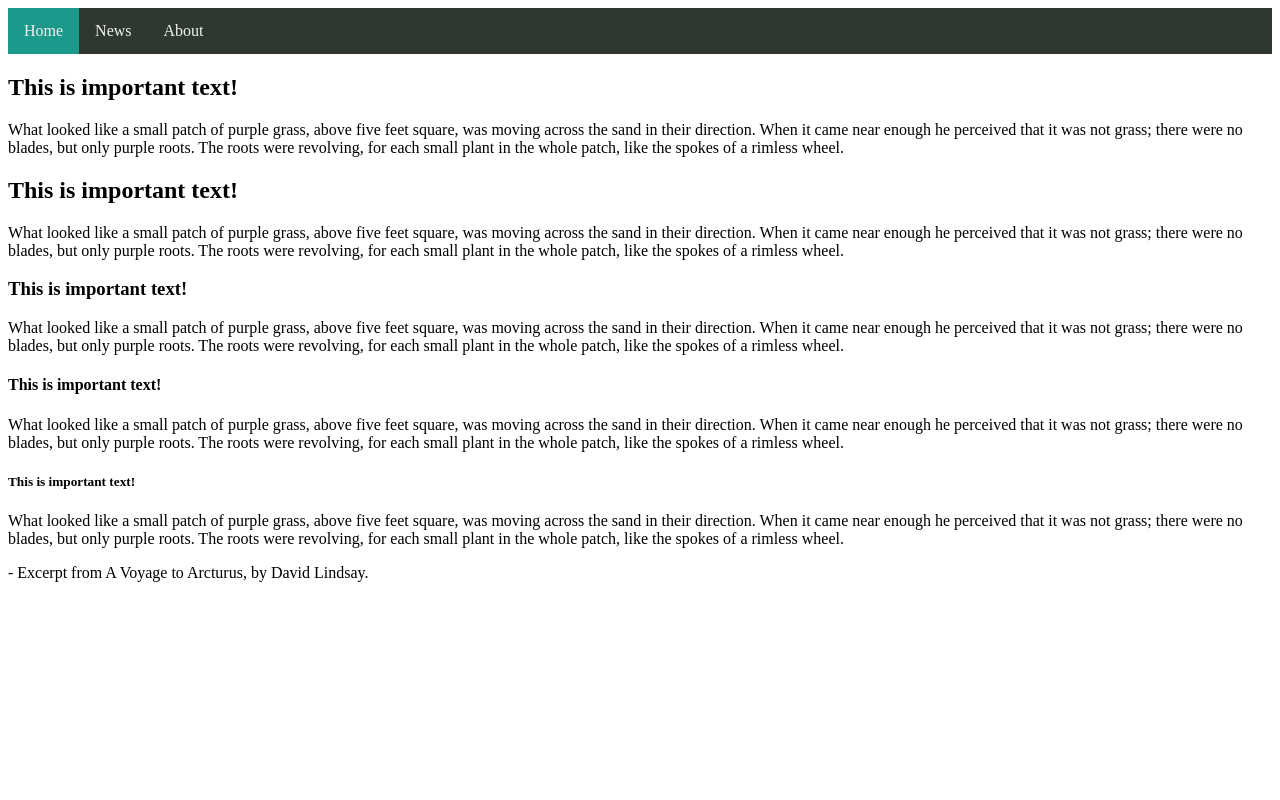
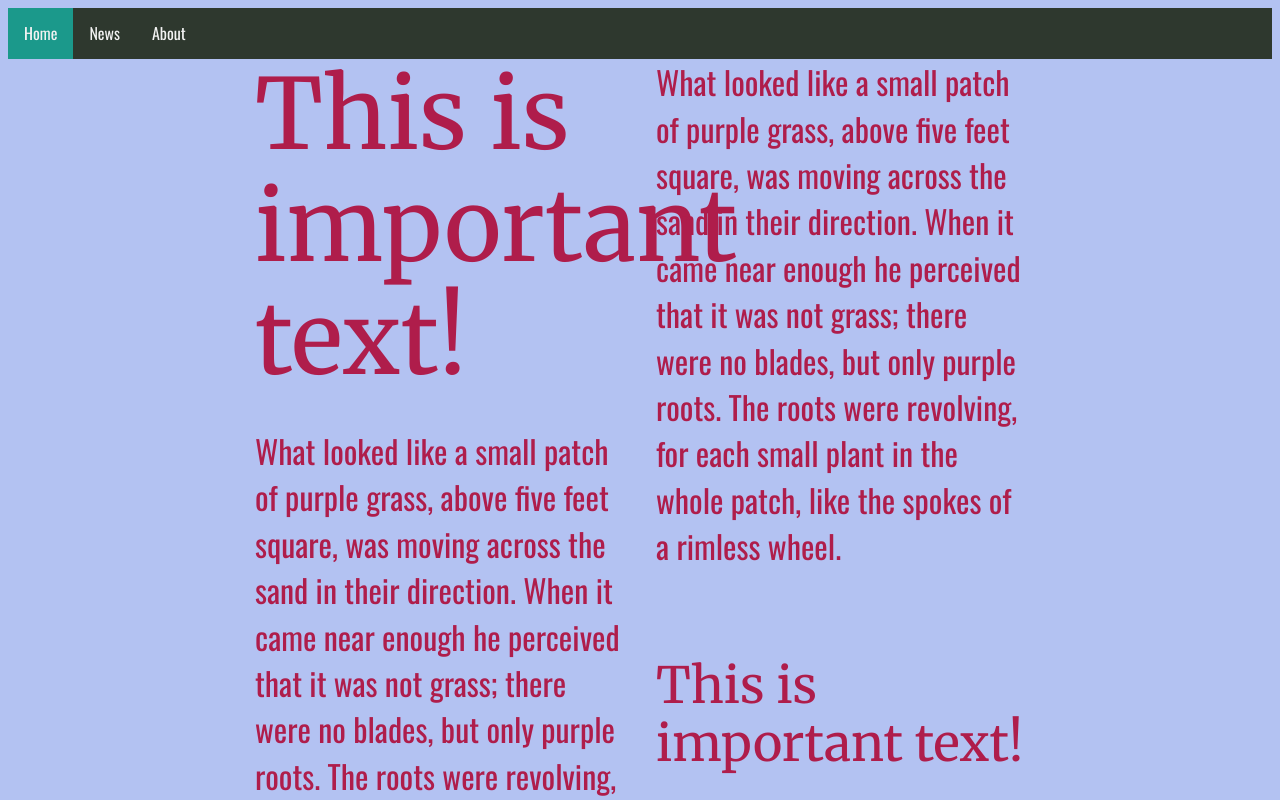
Before and after one commit to Laurenzob/MMP240, a plain HTML site: page wk8_Typography_StarterCode/index.html in a window 1280 px wide. Shown: the top 800 px of the page. Drawn offline with nearby package versions, Linux system fonts and the light colour scheme.

Commit message:
upt midt

```diff
--- a/wk8_Typography_StarterCode/main.css
+++ b/wk8_Typography_StarterCode/main.css
@@ -13,3 +13,53 @@
   Type Scale: A Visual Calculator - https://type-scale.com/
 
 */
+
+
+@import url('https://fonts.googleapis.com/css?family=Merriweather:400|Oswald:400');
+
+html {font-size: 32px;}
+
+body {
+  background-color: #B3C2F2;
+  font-family: 'Oswald', sans-serif;
+  font-weight: 400;
+  line-height: 1.45;
+  color: #af1d4b;
+}
+section{
+	max-width: 770px;
+	margin: auto;
+}
+
+p {margin-bottom: 1.25em;}
+
+h1, h2, h3, h4, h5 {
+  margin: 2.75rem 0 1rem;
+  font-family: 'Merriweather', serif;
+  font-weight: 400;
+  line-height: 1.15;
+}
+
+h1 {
+  margin-top: 0;
+  font-size: 3.052em;
+}
+
+h2 {font-size: 2.441em;}
+
+h3 {font-size: 1.953em;}
+
+h4 {font-size: 1.563em;}
+
+h5 {font-size: 1.25em;}
+
+small, .text_small {font-size: 0.8em;}
+
+@media only screen and (min-width: 1000px){
+	section{
+		column-count: 2;
+	}
+
+
+
+}
```
Also changed, not shown: media_ux/index.html (+1 -0 lines).
